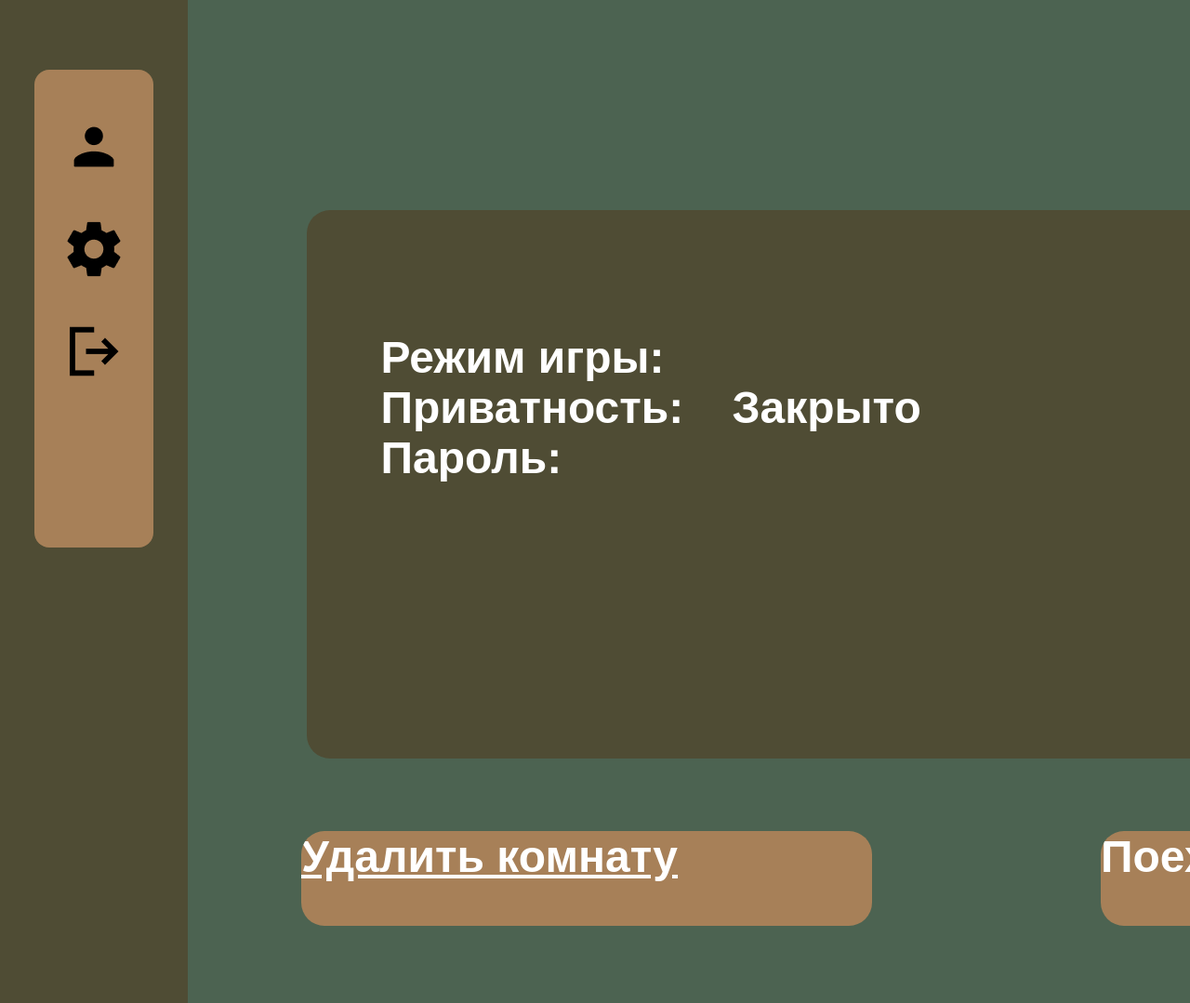
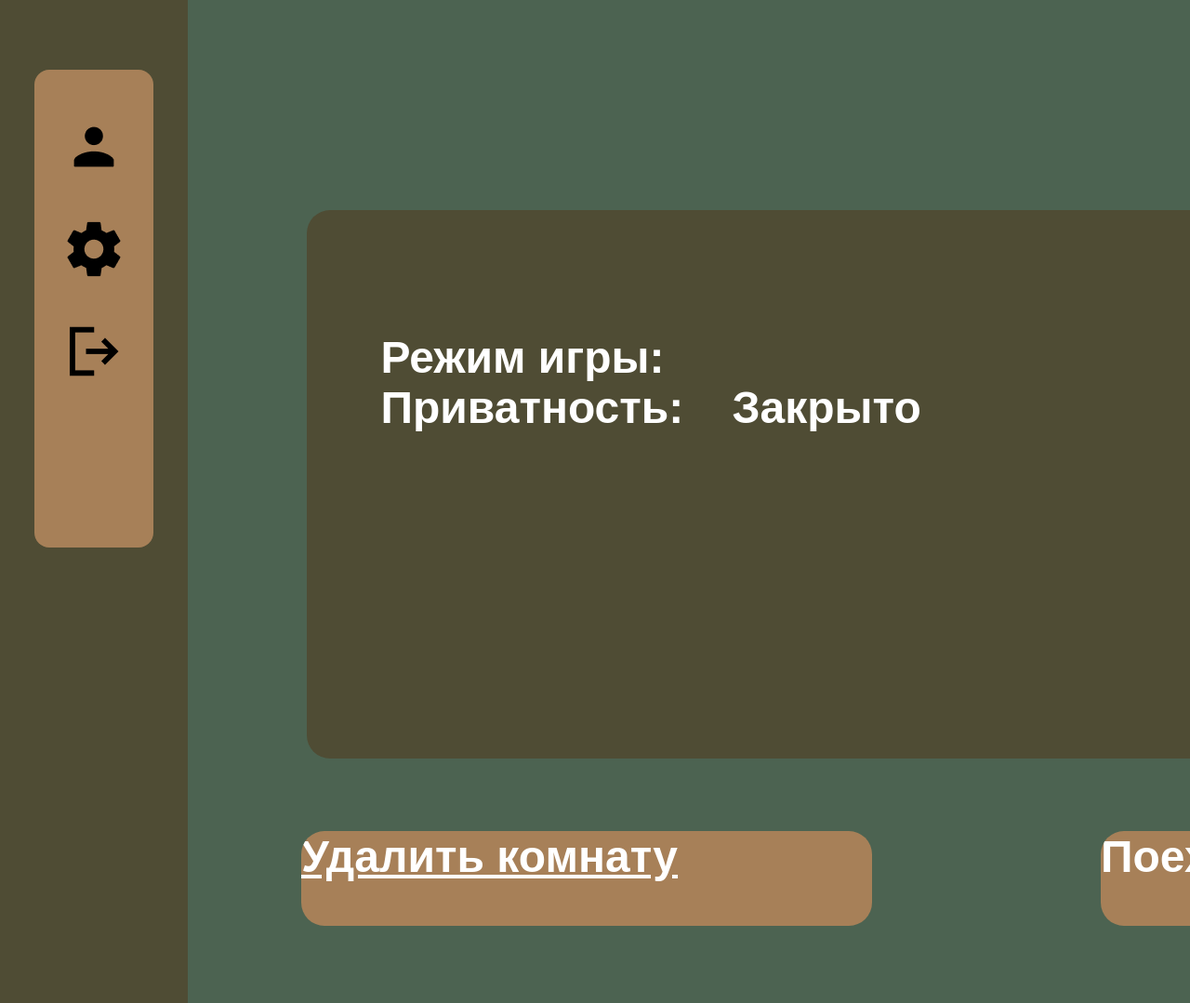
Before and after one commit to TailerDerdan/summer_project_2025, a Symfony app: template backend/templates/Room/RoomLobby.html.twig in a window 1280 px wide. Shown: the top 1079 px of the page at 93% size. Run offline with Twig, Linux system fonts and the light colour scheme; the template is opened without the code that fills it, so the values that code supplies are empty; some libraries are stand-ins or nearby versions.

Commit message:
баги в RoomMenu, RoomLobby, RoomCreate

```diff
--- a/backend/public/scripts/room_create.js
+++ b/backend/public/scripts/room_create.js
@@ -7,6 +7,7 @@ document.addEventListener('DOMContentLoaded', () => {
             gamemode: document.getElementById("room_playmode").value,
             isOpen: document.getElementById("room_open").value === "open",
         };
+        console.log("formData: ", formData)
         const response = await fetch('/room/create', {
             method: "POST",
             headers: {
--- a/backend/public/scripts/volume_controller.js
+++ b/backend/public/scripts/volume_controller.js
@@ -10,6 +10,8 @@ page.addEventListener("click", function() {
     }
 });
 
-volumeSlider.addEventListener("input", function() {
-    musicMenu.volume = this.value;
-});
+if (volumeSlider) {
+    volumeSlider.addEventListener("input", function () {
+        musicMenu.volume = this.value;
+    });
+}
--- a/backend/templates/Room/RoomLobby.html.twig
+++ b/backend/templates/Room/RoomLobby.html.twig
@@ -31,12 +31,12 @@
                             <p class="room-info__main-parameters-list-item-value">Закрыто</p>
                         {% endif %}
                     </div>
-                    {% if not room.isOpen %}
-                        <div class="room-info__main-parameters-list-item">
-                            <p class="room-info__main-parameters-list-item-title">Пароль:</p>
-                            <p class="room-info__main-parameters-list-item-value">{{ room.password }}</p>
-                        </div>
-                    {% endif %}
+{#                    {% if not room.isOpen %}#}
+{#                        <div class="room-info__main-parameters-list-item">#}
+{#                            <p class="room-info__main-parameters-list-item-title">Пароль:</p>#}
+{#                            <p class="room-info__main-parameters-list-item-value">{{ room.password }}</p>#}
+{#                        </div>#}
+{#                    {% endif %}#}
                 </div>
                 <div class="room-info__main-indicator-bar">
 {#                    {% for player in room.players %}#}
```
